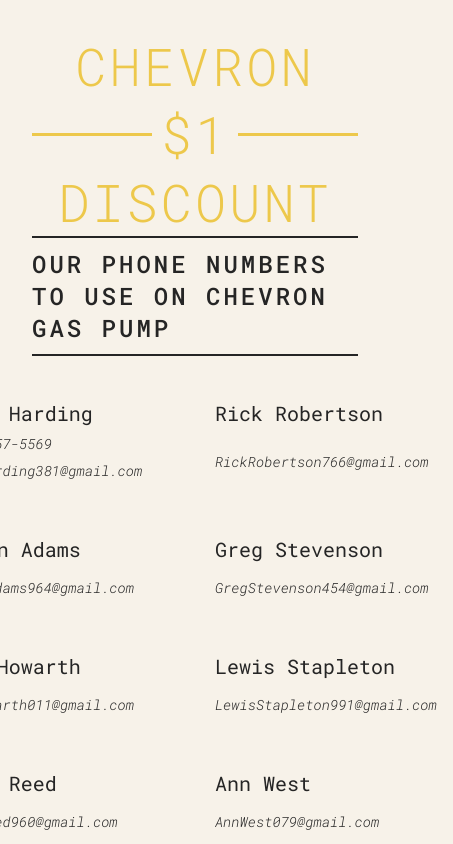
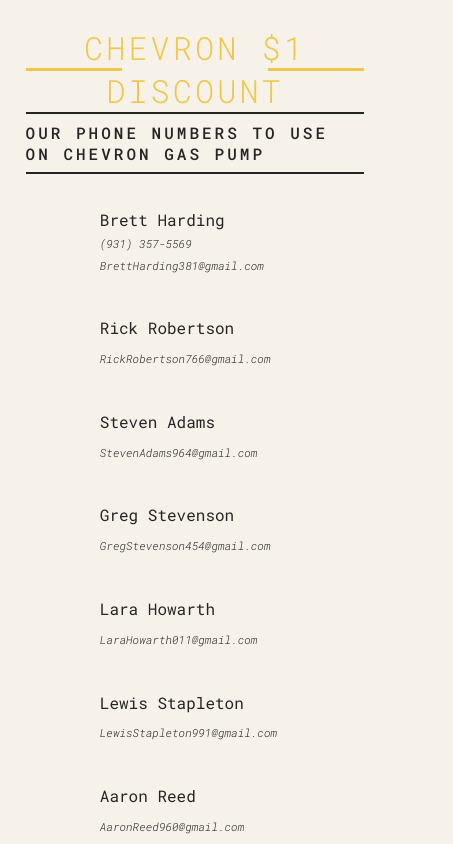
Before and after one commit to Chingsan53/gas-discount, a React (Create React App) app: page / in a window 390 px wide. Shown: the top 844 px of the page, 453 px wide, since content can reach past the window. Built offline with nearby package versions, Linux system fonts and the light colour scheme.

Commit message:
fixed mobile site

```diff
--- a/src/App.css
+++ b/src/App.css
@@ -185,3 +185,42 @@
 FONT SIZE SYSTEM (px)
 10 / 12 / 14 / 16 / 18 / 20 / 24 / 30 / 36 / 44 /52 / 62 / 74 / 86 / 98
 */
+
+/* Existing CSS */
+
+/* ... */
+
+/* Responsive Design */
+@media screen and (max-width: 768px) {
+  html {
+    font-size: 50%; /* Adjust the base font size for smaller screens */
+  }
+
+  .container {
+    padding: 2rem; /* Reduce padding for smaller screens */
+  }
+
+  .header h1 {
+    font-size: 4rem; /* Reduce font size for the header */
+  }
+
+  .menu h2,
+  .pizza h3 {
+    font-size: 2rem; /* Adjust font sizes in menu and pizza list */
+  }
+
+  .pizzas {
+    grid-template-columns: 1fr; /* Stack pizzas in one column */
+  }
+
+  .pizza img {
+    width: 100%; /* Adjust image width */
+    max-width: 200px; /* Set a max-width for images */
+  }
+
+  .btn {
+    padding: 1rem 2rem; /* Adjust button padding */
+  }
+
+  /* Other responsive adjustments as needed */
+}
```
